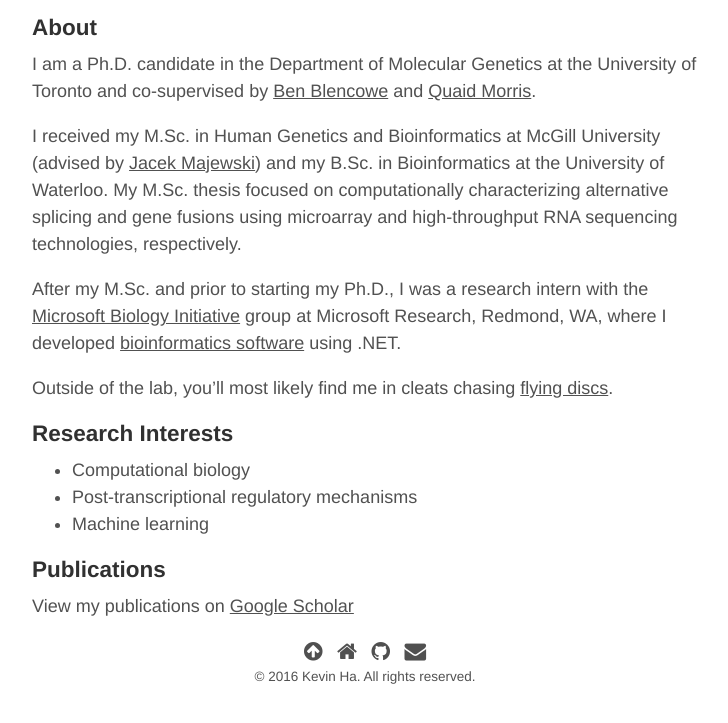
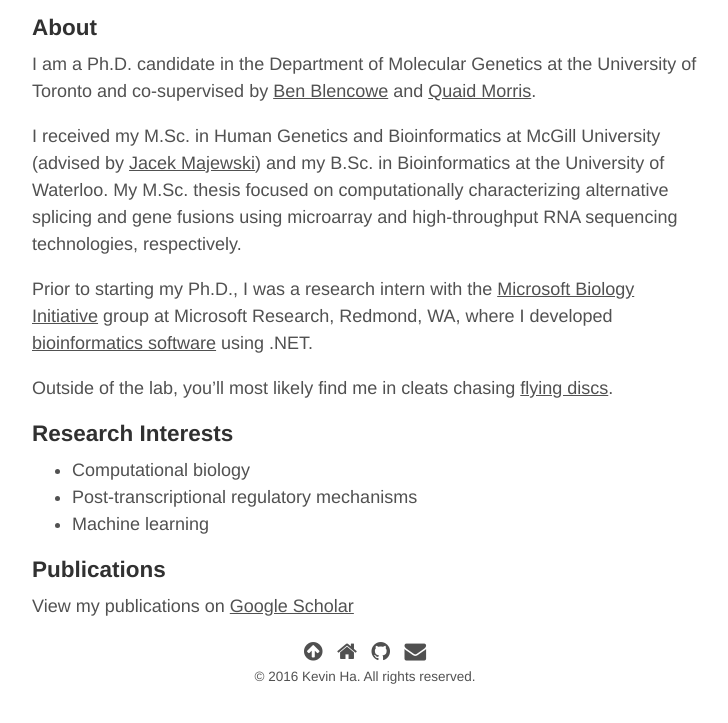
Before and after one commit to kcha/kcha.github.io, a Jekyll site: the page built from index.md, in a window 1280 px wide, cut to the strip 254-977 px from the top of the page. Shown: the whole strip, without its empty margins (275-1003 px from the left). Built offline with Jekyll 4.4.1, drawn with Linux system fonts in a browser that asks for light colours; nearby versions of some CDN libraries.

Commit message:
Update text

```diff
--- a/index.md
+++ b/index.md
@@ -18,7 +18,7 @@
 on computationally characterizing alternative splicing and gene fusions using
 microarray and high-throughput RNA sequencing technologies, respectively.
 
-After my M.Sc. and prior to starting my Ph.D., I was a research intern with the
+Prior to starting my Ph.D., I was a research intern with the
 [Microsoft Biology Initiative](http://research.microsoft.com/en-
 US/projects/bio/default.aspx) group at
 Microsoft Research, Redmond, WA, where I developed [bioinformatics software](https://seqcos.codeplex.com/) using
```
